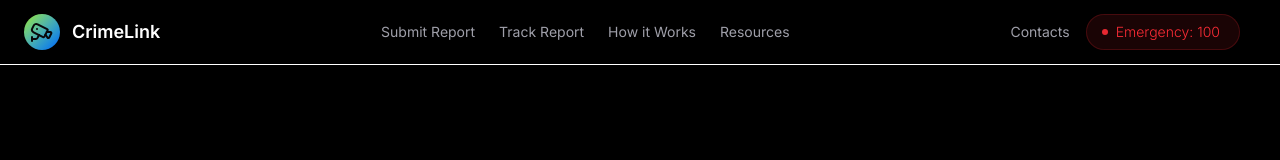
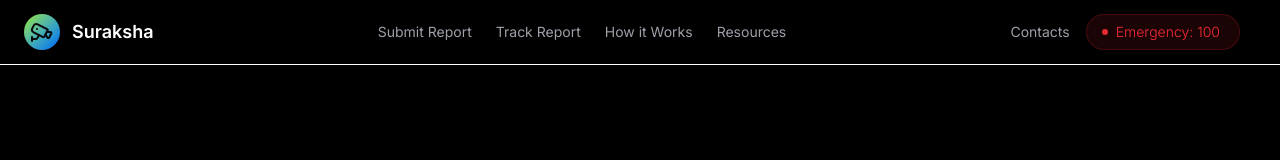
Before and after one commit to PriyanshuPaul79/Suraksha, a Next.js app: page / in a window 1280 px wide. Shown: the top 160 px of the page. Built offline with nearby package versions, Linux system fonts and the light colour scheme.

Commit message:
updated title

```diff
--- a/components/Navbar.tsx
+++ b/components/Navbar.tsx
@@ -21,7 +21,7 @@ export default function Navbar() {
                                 <div className='h-9 w-9 bg-gradient-to-br from-lime-400 to-blue-600 flex items-center justify-center rounded-4xl'>
                                    <Cctv/>
                                 </div>
-                                <span className='text-lg font-semibold text-white'>CrimeLink</span>
+                                <span className='text-lg font-semibold text-white'>Suraksha</span>
                             </Link>
                         </div>
 
```
